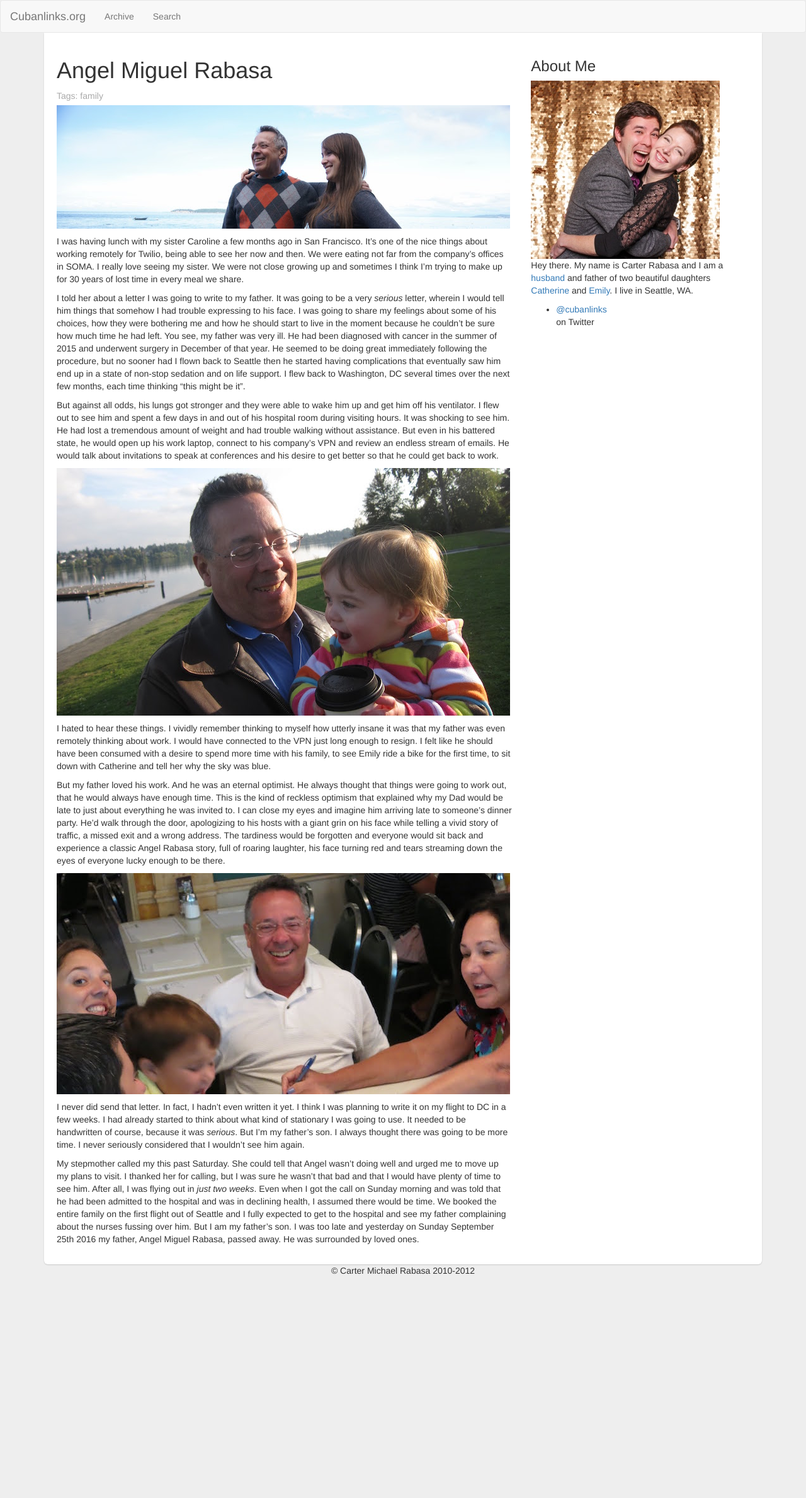
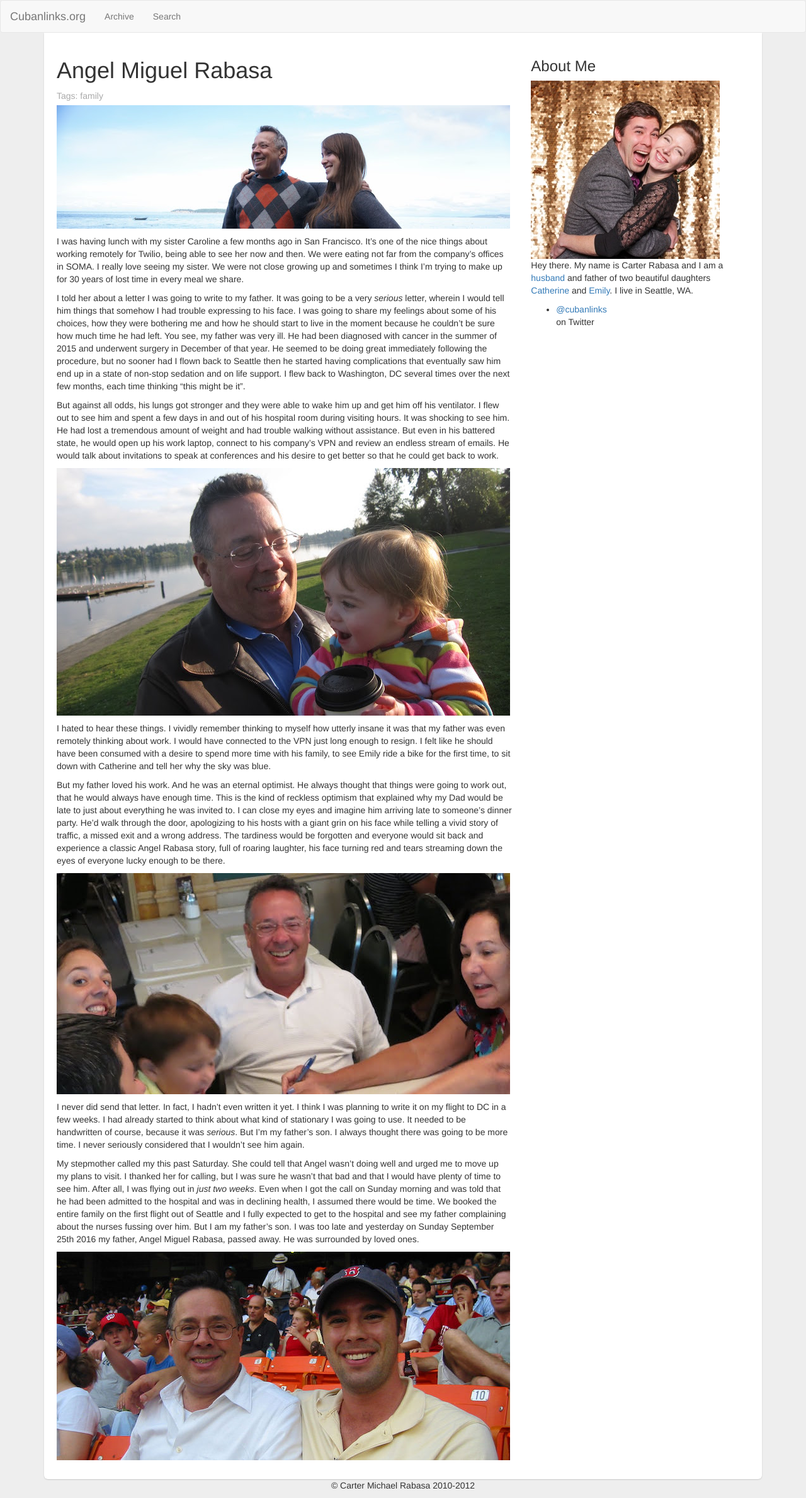
Before and after one commit to crtr0/cubanlinks.org, a Jekyll site: the page built from _posts/2016-09-26-angel-miguel-rabasa.md, in a window 1280 px wide. Shown: the whole page at 63% size. Built offline with Jekyll 4.4.1, drawn with Linux system fonts in a browser that asks for light colours; nearby versions of some CDN libraries; Markdown is read by kramdown in place of the engine named in the settings; comment, search, counter and statistics services are not loaded; before the commit the page ends 2037 px from its top, so only the background shows below that.

Commit message:
one more photo

```diff
--- a/_posts/2016-09-26-angel-miguel-rabasa.md
+++ b/_posts/2016-09-26-angel-miguel-rabasa.md
@@ -24,3 +24,5 @@ But my father loved his work. And he was an eternal optimist. He always thought
 I never did send that letter. In fact, I hadn't even written it yet. I think I was planning to write it on my flight to DC in a few weeks. I had already started to think about what kind of stationary I was going to use. It needed to be handwritten of course, because it was *serious*. But I'm my father's son. I always thought there was going to be more time. I never seriously considered that I wouldn't see him again.
 
 My stepmother called my this past Saturday. She could tell that Angel wasn't doing well and urged me to move up my plans to visit. I thanked her for calling, but I was sure he wasn't that bad and that I would have plenty of time to see him. After all, I was flying out in *just two weeks*. Even when I got the call on Sunday morning and was told that he had been admitted to the hospital and was in declining health, I assumed there would be time. We booked the entire family on the first flight out of Seattle and I fully expected to get to the hospital and see my father complaining about the nurses fussing over him. But I am my father's son. I was too late and yesterday on Sunday September 25th 2016 my father, Angel Miguel Rabasa, passed away. He was surrounded by loved ones.
+
+![Angel and Carter](/images/2016-09-26-angel-miguel-rabasa4.jpg)
```
Also changed, not shown: images/2016-09-26-angel-miguel-rabasa4.jpg (added).
